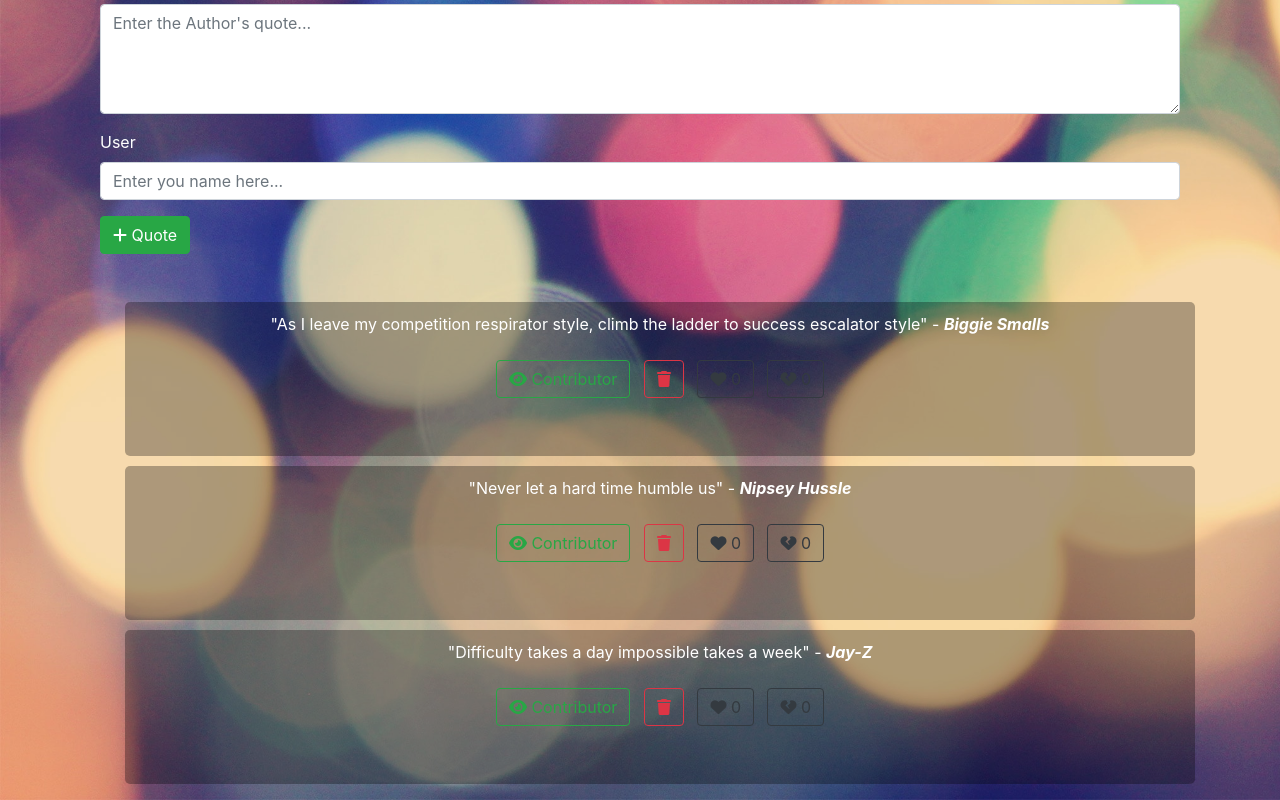
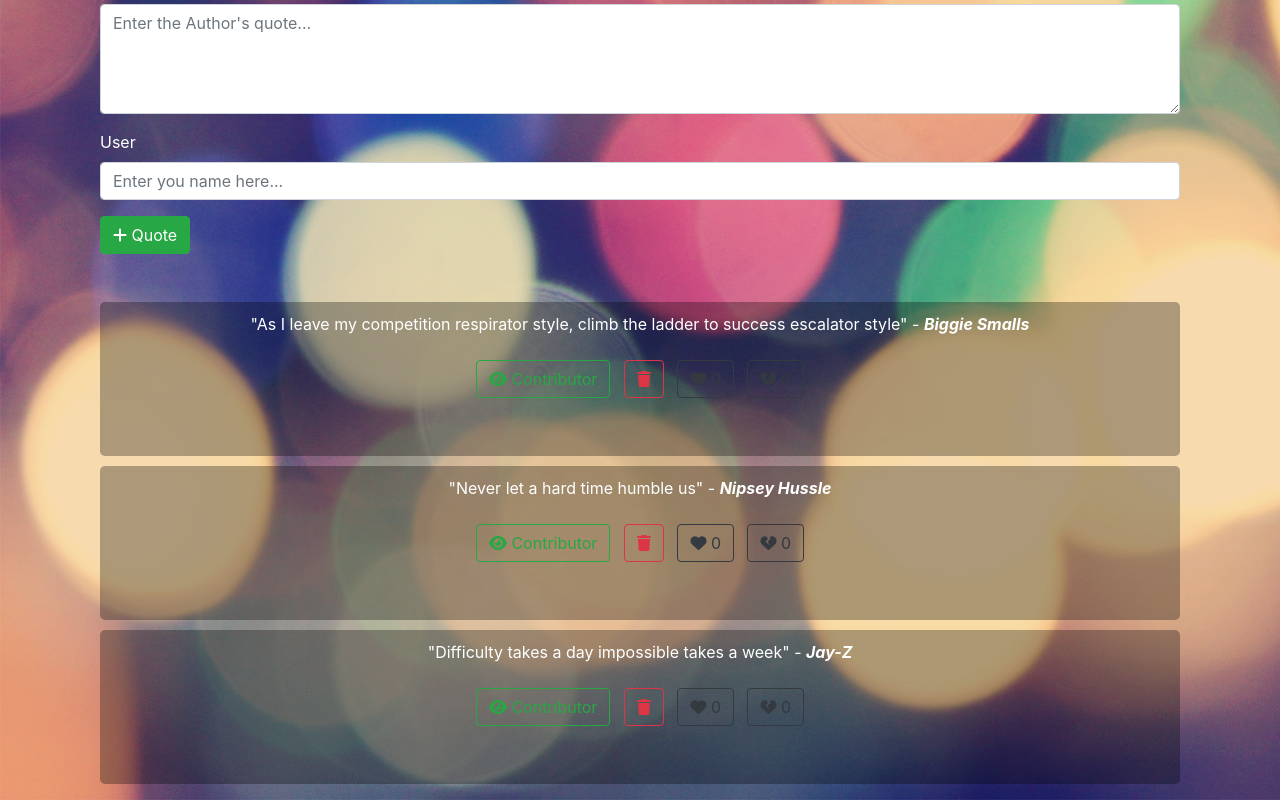
Before and after one commit to Koshin-Mohamed/quotes-ip, an Angular app: page / in a window 1280 px wide. Shown: the part 411-1211 px from the top of the page. Built offline with nearby package versions, Linux system fonts and the light colour scheme.

Commit message:
fixed alignment issues with ul element.

```diff
--- a/src/app/display/display.component.html
+++ b/src/app/display/display.component.html
@@ -1,8 +1,8 @@
 <app-form (addQuote)="addNewQuote($event)"></app-form>
 <br>
 <br>
-<ul style="text-align:center; color:white">
-  <div *ngFor="let quote of quotes; let i = index" style="background-color: rgba(0, 0, 0, 0.3); margin-bottom: 10px; border-radius: 5px; padding: 10px;">
+<ul style="text-align:center; color:white; padding: 0 15px 0 15px;">
+  <div *ngFor="let quote of quotes; let i = index" style="background-color: rgba(0, 0, 0, 0.3); margin-bottom: 10px; border-radius: 5px; padding: 10px; text-align: center;">
     <li style="list-style: none;">
       {{ quote.quote }} -
       <strong
```
